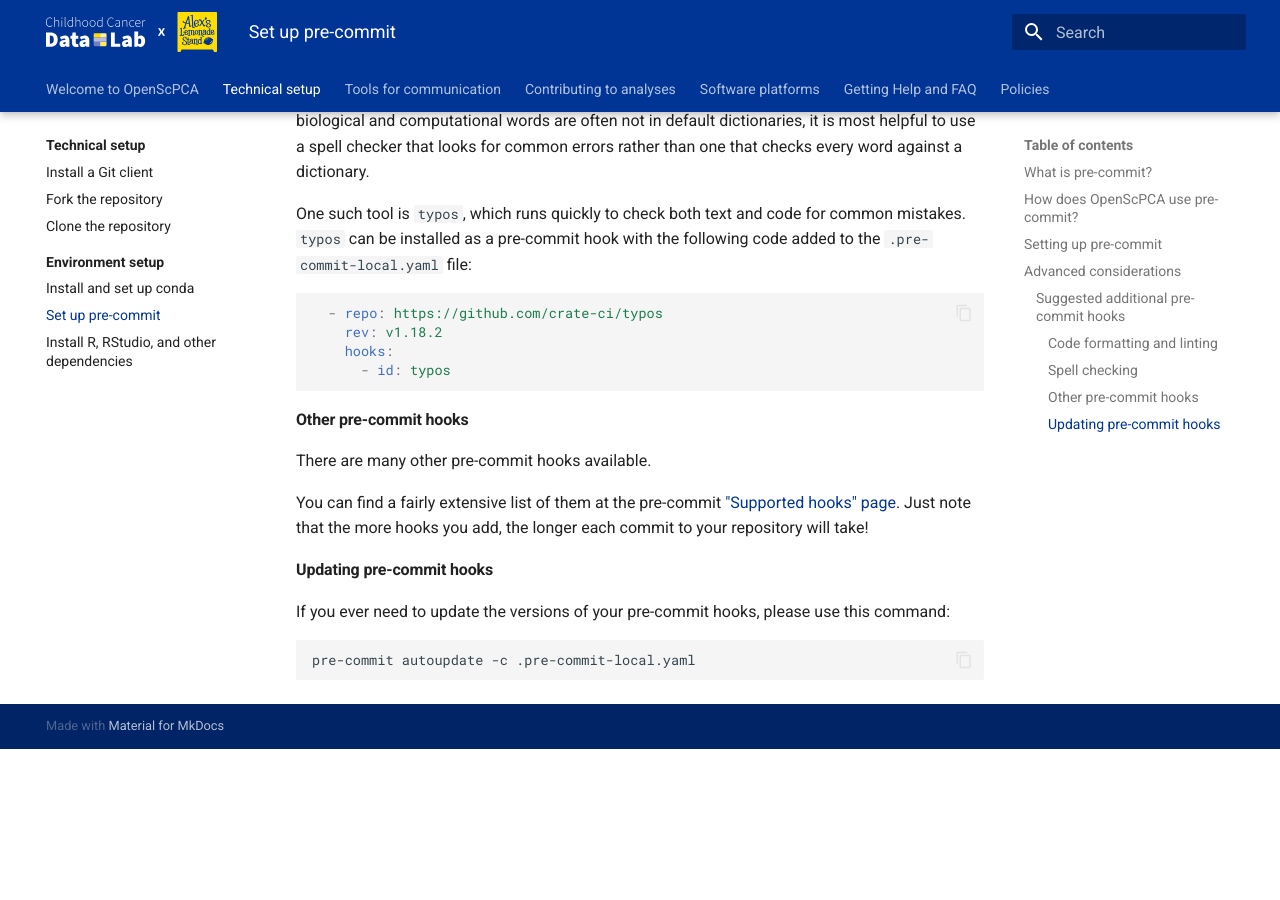
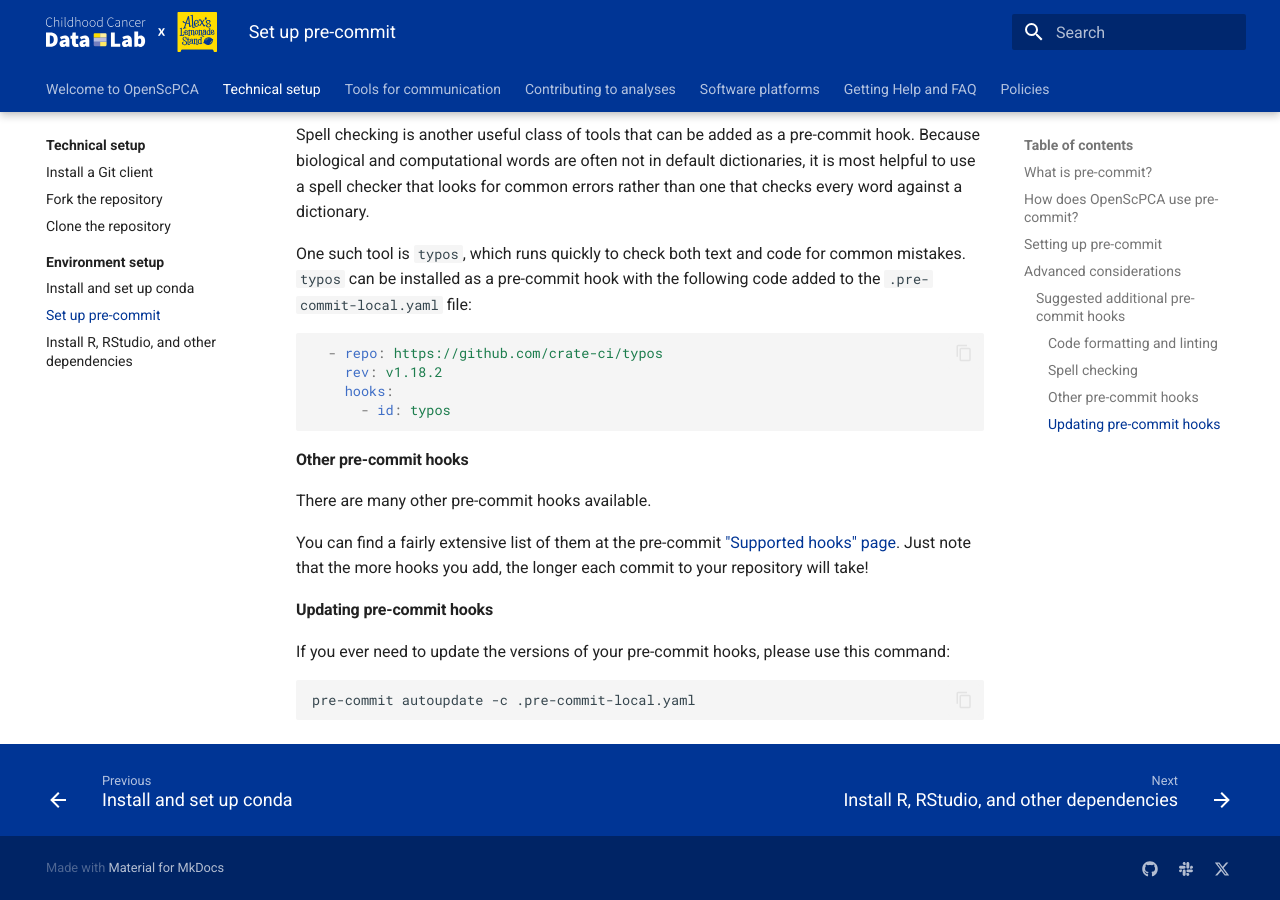
Before and after one commit to AlexsLemonade/OpenScPCA-analysis, an MkDocs documentation site: the page built from docs/technical-setup/environment-setup/setup-precommit.md, in a window 1280 px wide and 900 px high, scrolled down 3514 px. Built offline with MkDocs 1.6.1 and Material for MkDocs 9.7.7, drawn with Linux system fonts in a browser that asks for light colours; before the commit the page ends 4263 px from its top, so only the background shows below that; some of the changed lines change nothing that is shown; some of the changed text lies outside the part shown.

Commit message:
add footer items

```diff
--- a/mkdocs.yml
+++ b/mkdocs.yml
@@ -18,6 +18,8 @@
     - navigation.tabs.sticky # sticky navbar
     - navigation.indexes     # allow index pages to serve as overview pages for sections
     - navigation.sections    # bold headers for directories
+    - navigation.footer      # allow users to jump to previous and next doc at the bottom of the page
+    - navigation.path        # add breadcrumbs
 
 plugins:
   - search  # search bar
@@ -37,6 +39,18 @@
 
 extra_css:
   - stylesheets/extra.css
+
+extra:
+  social:
+    - icon: fontawesome/brands/github
+      link: https://github.com/AlexsLemonade/OpenScPCA-analysis
+      name: OpenScPCA on Github
+    - icon: fontawesome/brands/slack
+      link: https://ccdatalab.org/slack
+      name: Cancer Data Science Slack
+    - icon: fontawesome/brands/x-twitter
+      link: https://twitter.com/CancerDataLab
+      name: Follow us on X
 
 # Here is the basic structure of our navigation setup.
 #nav:
```
